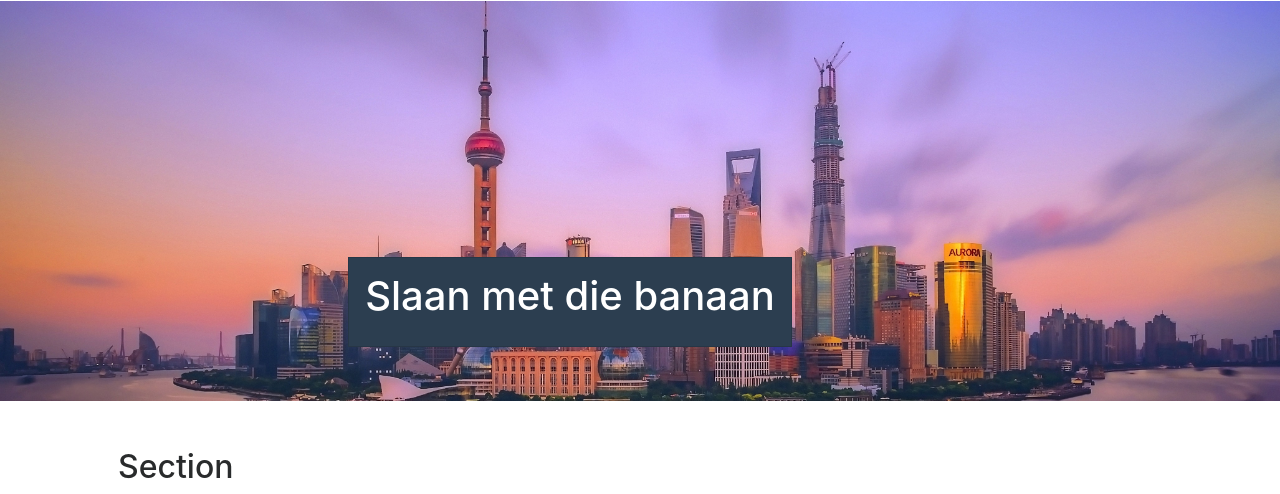
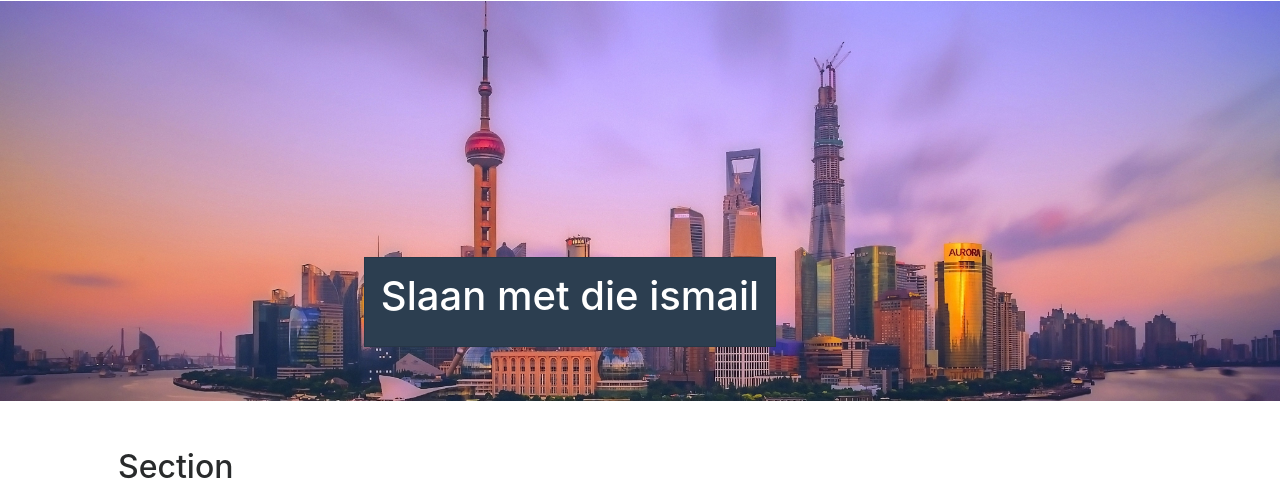
Before and after one commit to IsmailHusseinCR/HTML---CSS-COURSE, a plain HTML site: page pingpongchinees.html in a window 1280 px wide. Shown: the part 1122-1616 px from the top of the page. Drawn offline with Linux system fonts and the light colour scheme.

Commit message:
Slaan met ismail

```diff
--- a/pingpongchinees.html
+++ b/pingpongchinees.html
@@ -63,7 +63,7 @@
           <div class="d-flex justify-content-center">
             <div class="card rounded-0 p-3 bg-dark">
               <h1 class="card-title">
-                Slaan met die banaan
+                Slaan met die ismail
               </h1>
             </div>
           </div>
```
